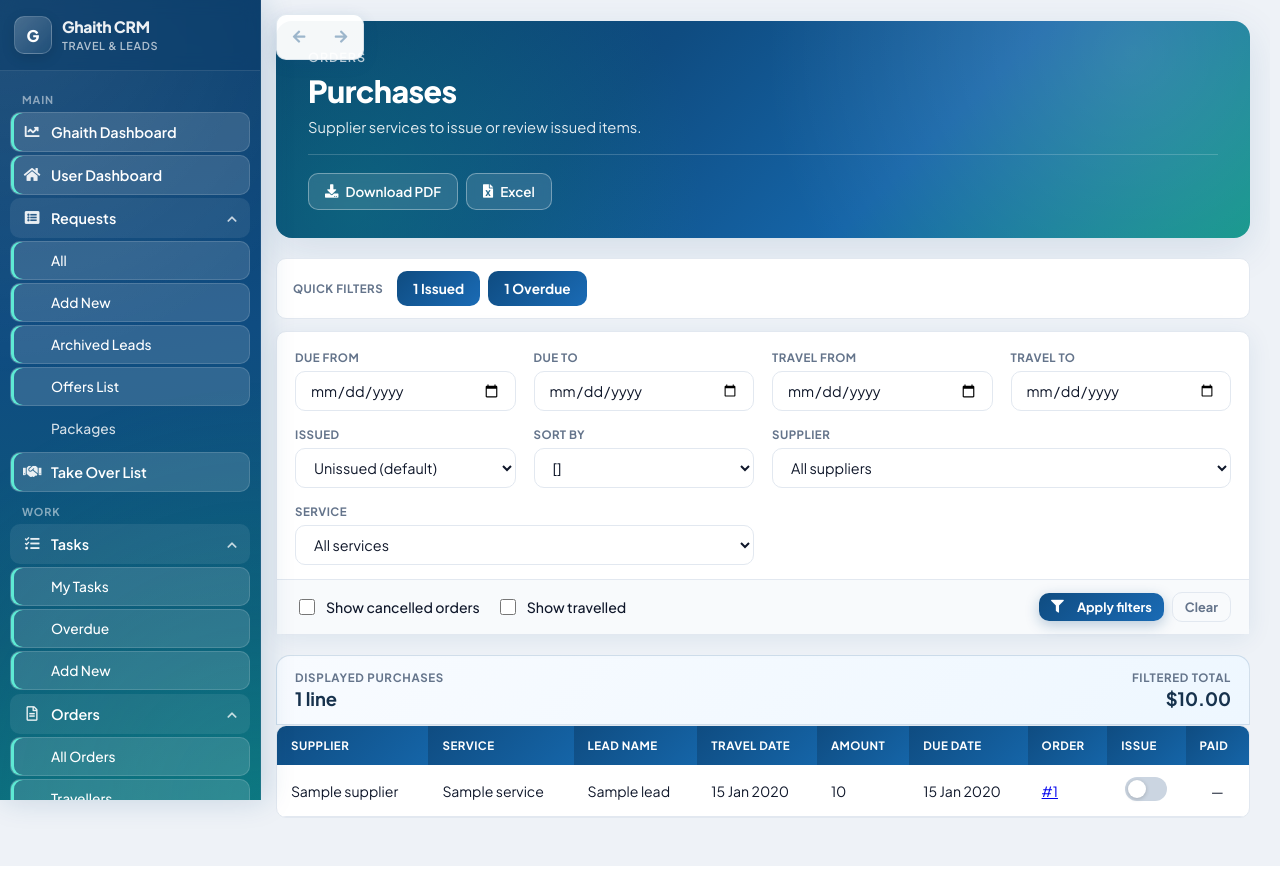
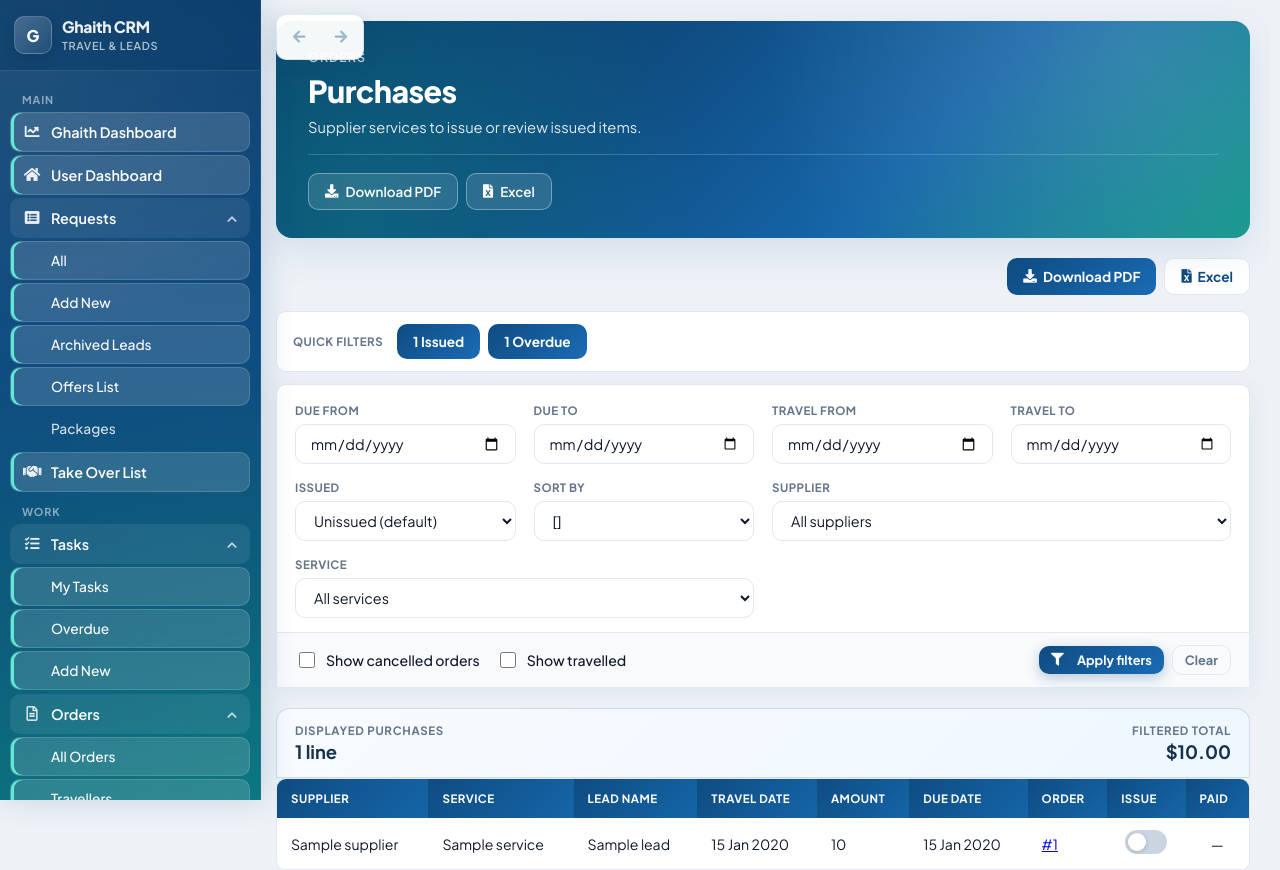
Before and after one commit to ahmadhjy/Ghaith-CRM, a Django app: template dashboard/templates/supplier_payments_list.html in a window 1280 px wide. Shown: the top 870 px of the page. Run offline with Django 4.2, Linux system fonts and the light colour scheme; the template is opened without the code that fills it: most values are stand-ins (such as "Sample title", 1, 10 or a date in 2020).

Commit message:
Show PDF download on Purchases/Client Payments regardless of base template
The accounting base.html (in TEMPLATES DIRS) shadows the dashboard base.html and
has no hero block, so the hero-placed PDF button was dropped. Move the download
buttons into the content block so they always render.

Co-authored-by: Cursor <cursoragent@cursor.com>

```diff
--- a/dashboard/templates/client_payments_list.html
+++ b/dashboard/templates/client_payments_list.html
@@ -58,7 +58,10 @@
 
 <div class="list-page list-page--client {% if refund_filter %}list-page--refunds{% endif %}">
 
-
+    <div class="list-page__downloadbar" style="display:flex;justify-content:flex-end;gap:.5rem;flex-wrap:wrap;margin-bottom:1rem">
+        {% if refund_filter %}<a href="{% url 'client_payments_list' %}" class="btn btn--secondary"><i class="fas fa-arrow-left"></i> All payments</a>{% endif %}
+        <a href="{% url 'client_payments_pdf' %}?{{ request.GET.urlencode }}" class="btn btn--primary"><i class="fas fa-download"></i> Download PDF</a>
+    </div>
 
     {% if refund_filter %}
 
--- a/dashboard/templates/supplier_payments_list.html
+++ b/dashboard/templates/supplier_payments_list.html
@@ -21,6 +21,11 @@
 
 {% block content %}
 <div class="list-page list-page--supplier">
+
+    <div class="list-page__downloadbar" style="display:flex;justify-content:flex-end;gap:.5rem;flex-wrap:wrap;margin-bottom:1rem">
+        <a href="{% url 'supplier_payments_pdf' %}?{{ request.GET.urlencode }}" class="btn btn--primary"><i class="fas fa-download"></i> Download PDF</a>
+        <a href="{% url 'supplier_payments_xlsx' %}?{{ request.GET.urlencode }}" class="btn btn--secondary"><i class="fas fa-file-excel"></i> Excel</a>
+    </div>
 
     <div class="list-page__filters purchases-filters">
         <form method="GET" action="{% url 'supplier_payments_list' %}" class="purchases-filters__form">
```
